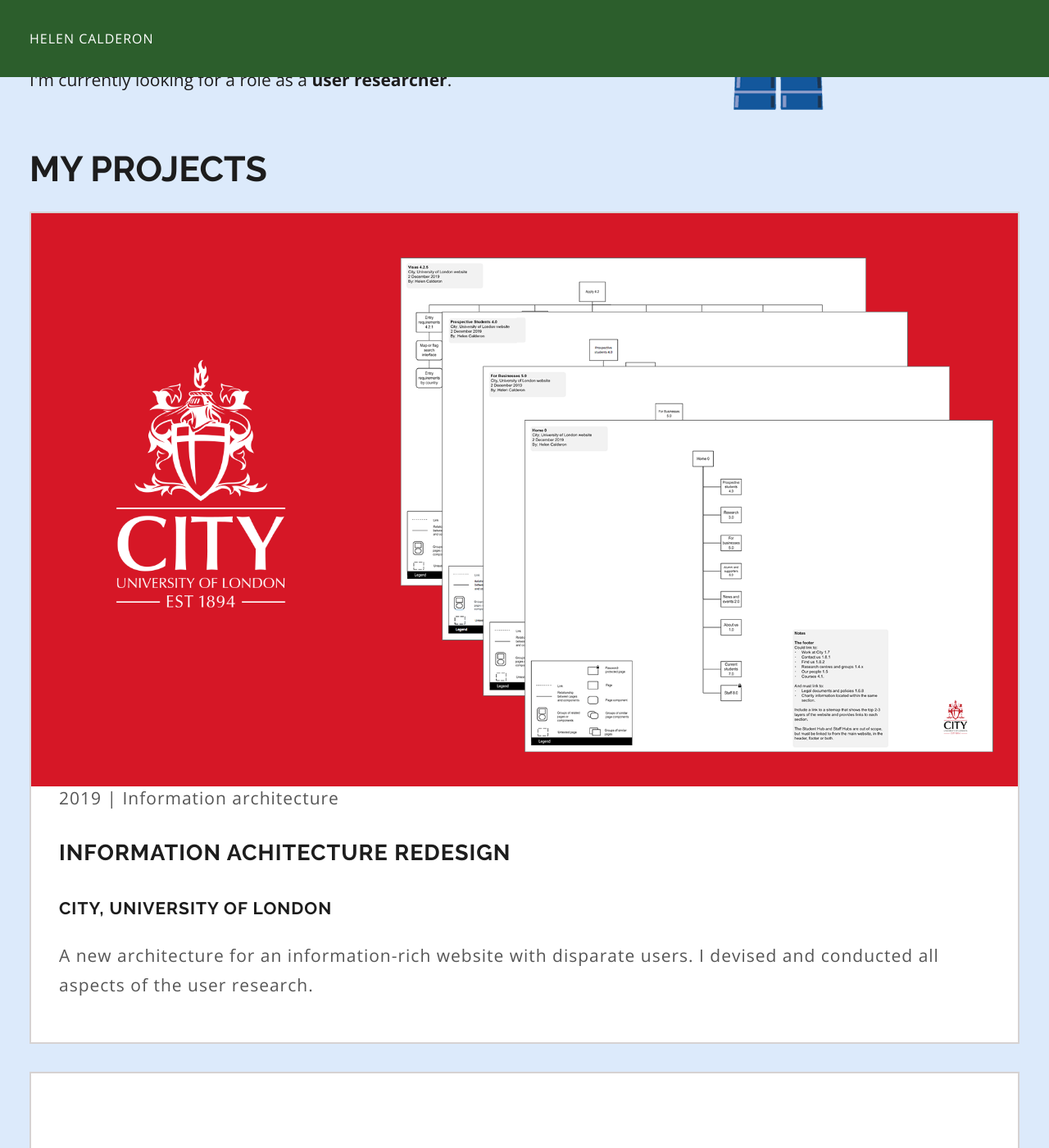
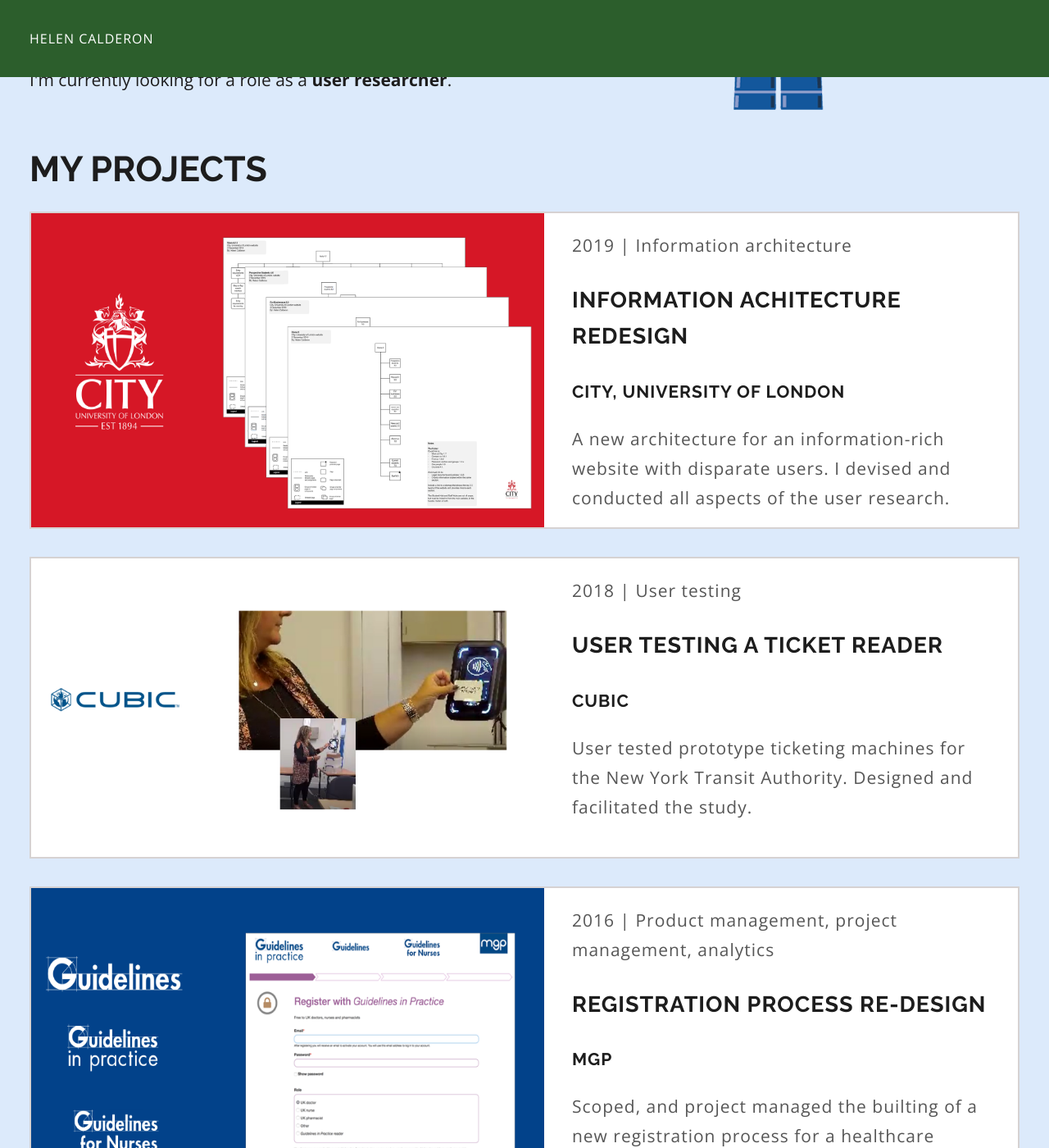
Before and after one commit to helencalderon/helenc, a Jekyll site: the page built from index.html, in a window 1280 px wide and 1400 px high, scrolled down 342 px. Shown: the whole window at 82% size. Built offline with Jekyll 4.4.1, drawn with Linux system fonts in a browser that asks for light colours; emoji names are drawn with the system emoji font.

Commit message:
updated desktop styles for home page projects

```diff
--- a/_sass/layouts/_home.scss
+++ b/_sass/layouts/_home.scss
@@ -28,21 +28,6 @@
 
 
 
-%card {
-    padding: $spacing-unit;
-    margin: $spacing-unit/2 0;
-    box-shadow: 0 1px 5px rgba(0, 0, 0, 0.46);
-    flex-grow: 0;
-
-    p:first-child {
-        @include font-size(h3);
-    }
-
-    @media only screen and (min-width: 340px) and (max-width: $mobile) {
-        min-height: 230px;
-    }
-}
-
 
 
 /**
@@ -56,16 +41,16 @@
 }
 
 .projects {
-    // display: flex;
-    //flex-wrap: wrap;
-    //justify-content: center;
     a {
         text-decoration: none;
         @include link-color($text-color, $text-color);
     }
-    img{
-        margin: -3%;
-        max-width: 106%;
+    @media only screen and (min-width: $main) {
+        display: flex;
+        flex-wrap: wrap;
+        img {
+            max-width: 52%;
+        }
     }
 }
 
@@ -82,19 +67,28 @@
 }
 
 .blurb {
-    padding-top: $mobile-s-u;
+    padding: percentage($gutter/$main);
+    @media only screen and (min-width: $mobile) {
+        padding-top: 0;
+        padding-bottom: 0;
+    }
  }
 
 
 .card {
     background-color: $white;
-    padding: percentage($gutter/$main);
+
     border: 2px solid $grey;
     margin-bottom: percentage($gutter/$main);
-    @media only screen and (min-width: $tablet) {
+    max-width: $post;
+    @media only screen and (min-width: $post) {
+        margin: 0 auto percentage($gutter/$main) auto;
+    }
+    @media only screen and (min-width: $main) {
         display: flex;
-        flex-wrap: wrap;
-        align-items: flex-start;
+        flex-direction: row;
+        max-width: none;
+
     }
     &::before {
         position: absolute;
```
